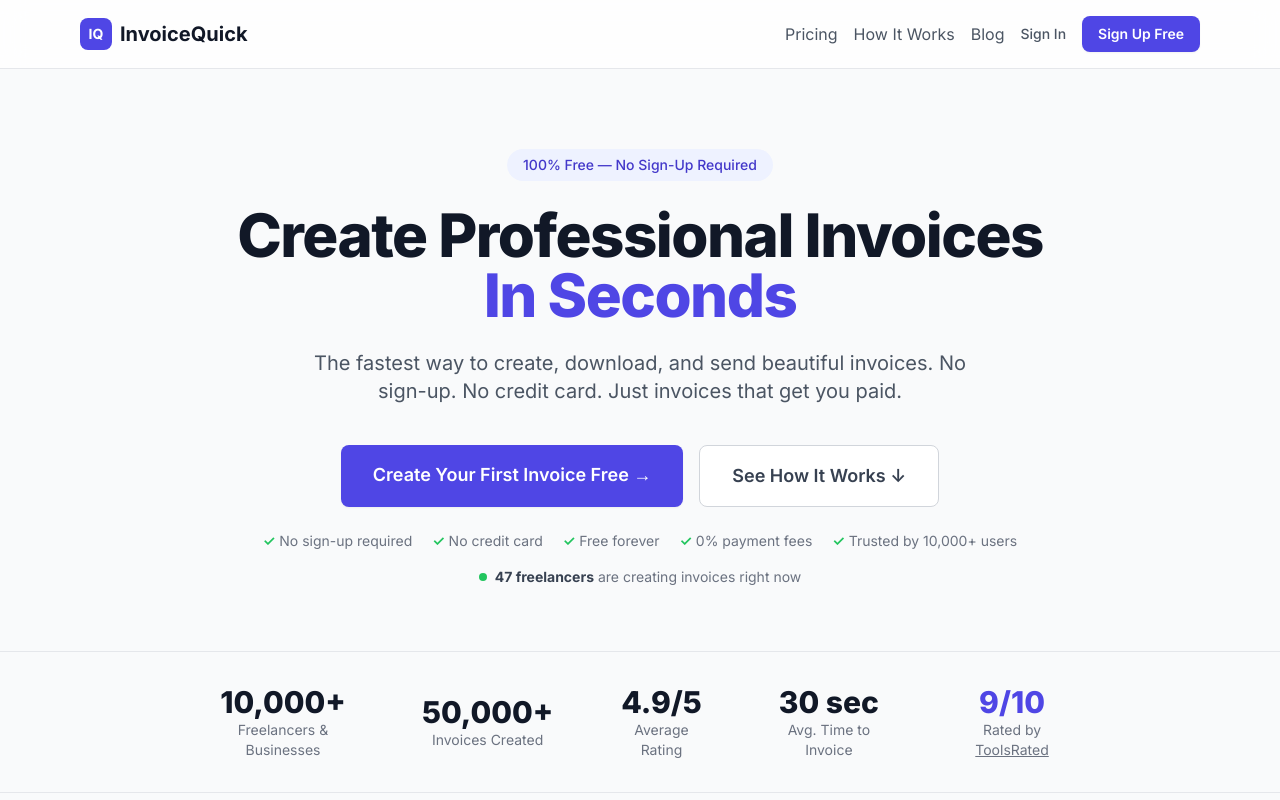
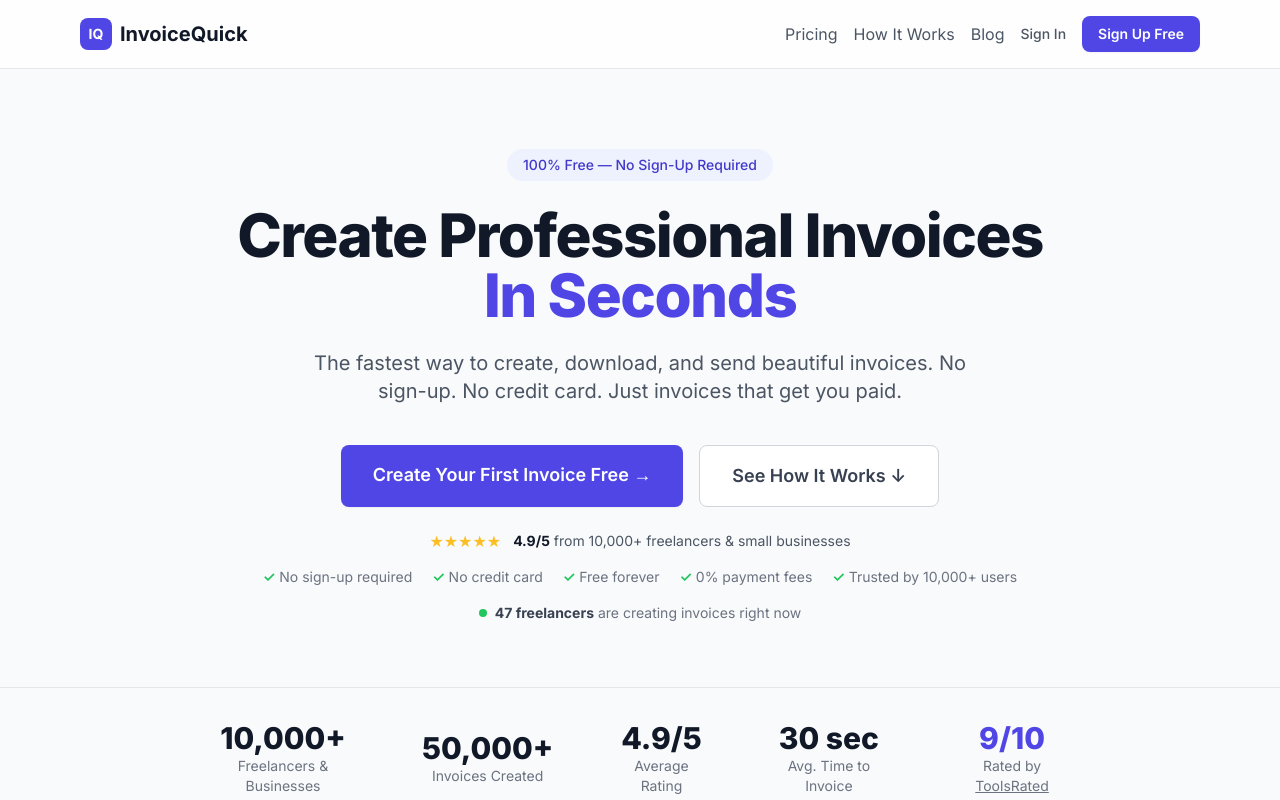
Before and after one commit to StarkTierOne/invoicequick, a Next.js app: page / in a window 1280 px wide. Shown: the top 800 px of the page. Built offline with nearby package versions, Linux system fonts and the light colour scheme.

Commit message:
CRO: add 4.9/5 star social-proof line to hero

```diff
--- a/src/app/page.tsx
+++ b/src/app/page.tsx
@@ -434,7 +434,15 @@
             See How It Works &darr;
           </a>
         </div>
-        <div className="mt-6 flex flex-wrap items-center justify-center gap-x-5 gap-y-2 text-sm text-gray-500">
+        <div className="mt-6 flex flex-col sm:flex-row items-center justify-center gap-2 sm:gap-3 text-sm">
+          <span className="flex items-center gap-0.5 text-amber-400 text-base leading-none" aria-hidden="true">
+            &#9733;&#9733;&#9733;&#9733;&#9733;
+          </span>
+          <span className="text-gray-600">
+            <strong className="text-gray-900">4.9/5</strong> from 10,000+ freelancers &amp; small businesses
+          </span>
+        </div>
+        <div className="mt-4 flex flex-wrap items-center justify-center gap-x-5 gap-y-2 text-sm text-gray-500">
           <span className="flex items-center gap-1"><span className="text-green-500 font-bold">&#10003;</span> No sign-up required</span>
           <span className="flex items-center gap-1"><span className="text-green-500 font-bold">&#10003;</span> No credit card</span>
           <span className="flex items-center gap-1"><span className="text-green-500 font-bold">&#10003;</span> Free forever</span>
```
